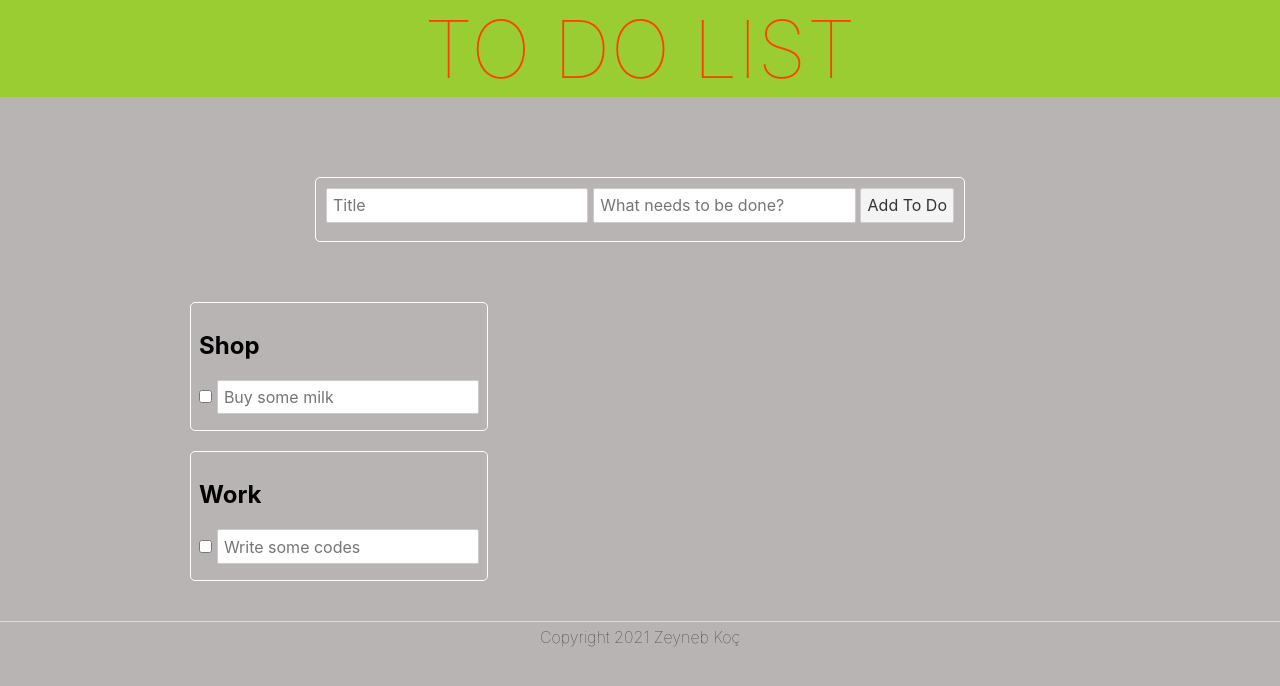
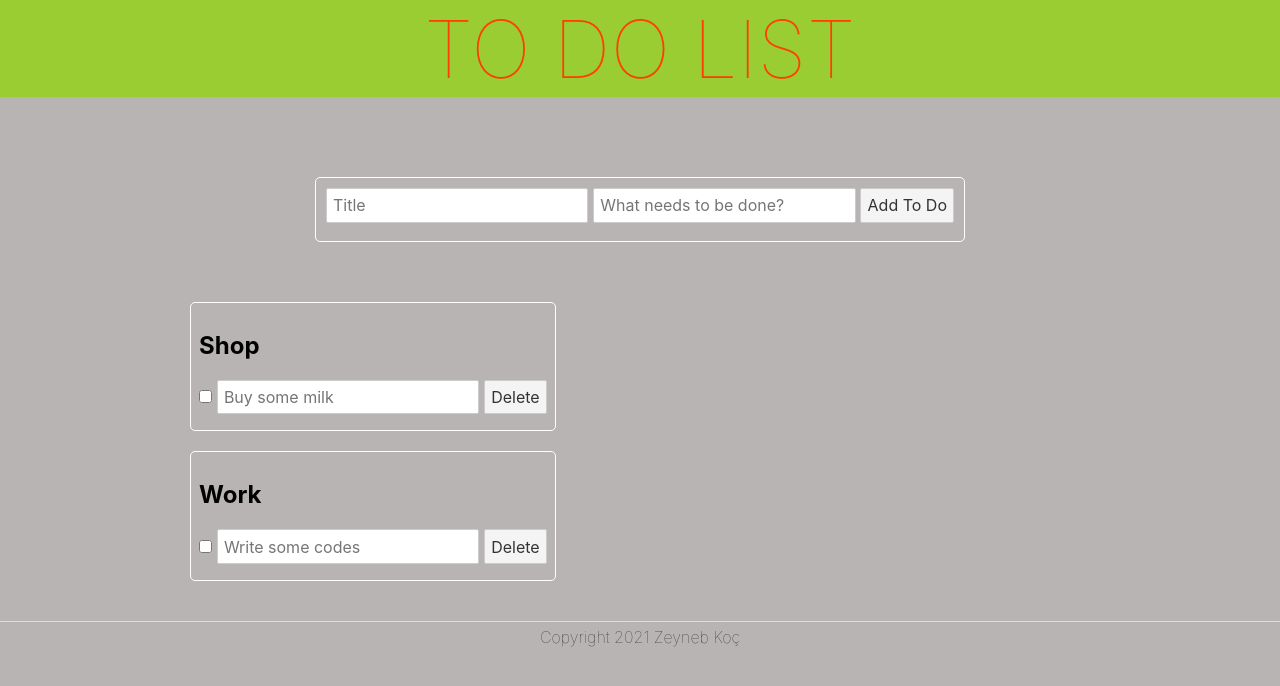
Before and after one commit to ZeynebKoc/Todo-Project, a Svelte app: page / in a window 1280 px wide. Shown: the top 686 px of the page. Built offline with nearby package versions, Linux system fonts and the light colour scheme.

Commit message:
add delete item

```diff
--- a/src/App.svelte
+++ b/src/App.svelte
@@ -16,6 +16,11 @@
 
 	let yes = false;
 
+	const deleteItem = (id) => {
+		todos = todos.filter ((todo) => todo.id != id)
+	}
+
+
 </script>
 
 <Header />
@@ -28,6 +33,7 @@
 	<input type='checkbox' bind:checked={yes}>
 
 	<input type='text' placeholder={todo.description}>
+	<button on:click={() => deleteItem(todo.id)}>Delete</button>
 		</div>
 	{/each}
 </main>
```
